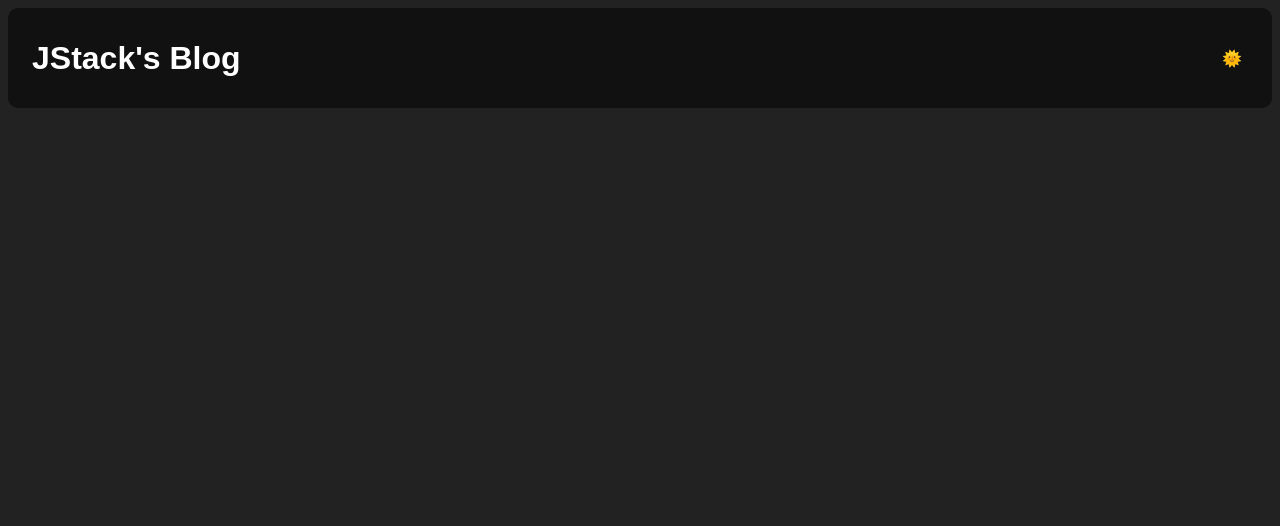
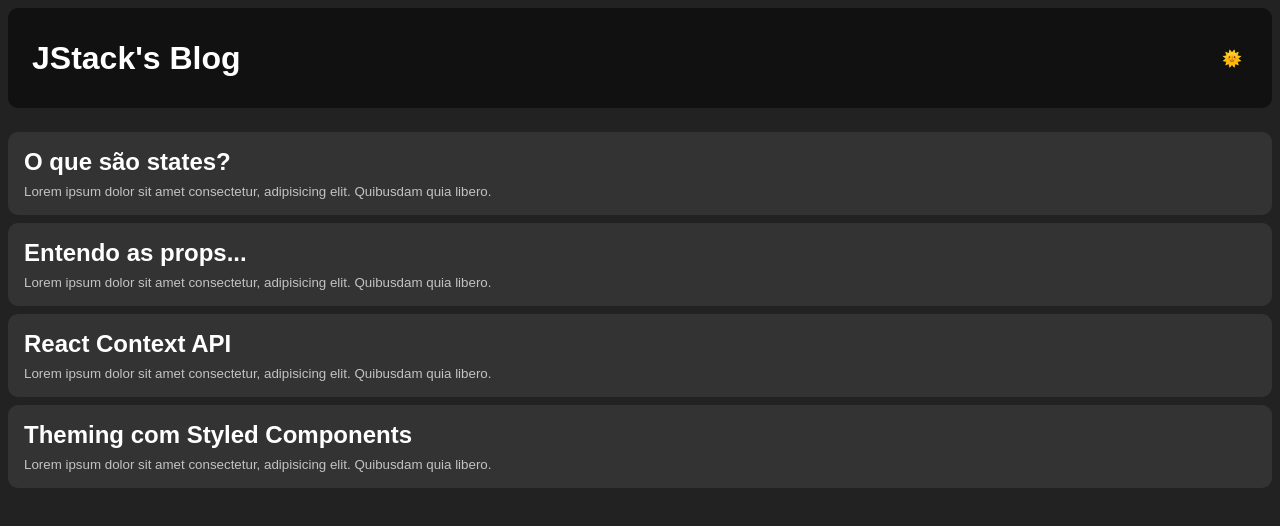
Before and after one commit to jonathatargino/styled-theming-base, a React (Vite) app: page / in a window 1280 px wide. Shown: the top 526 px of the page. Built offline with nearby package versions, Linux system fonts and the light colour scheme.

Commit message:
PostList component created

```diff
--- a/src/App.jsx
+++ b/src/App.jsx
@@ -1,12 +1,14 @@
 import React from 'react'
 import Header from './components/Header'
+import PostList from './components/PostList'
 import GlobalStyle from './styles/GlobalStyle'
 
 function App() {
   return (
     <>
       <GlobalStyle />
-      <Header/>
+      <Header />
+      <PostList />
     </>
   )
 }
--- /dev/null
+++ b/src/components/PostList/index.jsx
@@ -0,0 +1,22 @@
+import React from 'react'
+
+import Post from '../Post'
+
+import posts from './posts'
+import { Container } from './styles'
+
+function PostList() {
+  return (
+    <Container>
+      {posts.map((post)=> (
+        <Post
+          title={post.title}
+          subtitle={post.description}
+          key={post.id}
+        />
+      ))}
+    </Container>
+  )
+}
+
+export default PostList
--- /dev/null
+++ b/src/components/PostList/posts.js
@@ -0,0 +1,22 @@
+export default [
+  {
+    id: Math.random(),
+    title: 'O que são states?',
+    description: 'Lorem ipsum dolor sit amet consectetur, adipisicing elit. Quibusdam quia libero.',
+  },
+  {
+    id: Math.random(),
+    title: 'Entendo as props...',
+    description: 'Lorem ipsum dolor sit amet consectetur, adipisicing elit. Quibusdam quia libero.',
+  },
+  {
+    id: Math.random(),
+    title: 'React Context API',
+    description: 'Lorem ipsum dolor sit amet consectetur, adipisicing elit. Quibusdam quia libero.',
+  },
+  {
+    id: Math.random(),
+    title: 'Theming com Styled Components',
+    description: 'Lorem ipsum dolor sit amet consectetur, adipisicing elit. Quibusdam quia libero.',
+  },
+];
--- /dev/null
+++ b/src/components/PostList/styles.jsx
@@ -0,0 +1,5 @@
+import styled from "styled-components";
+
+export const Container = styled.section`
+  margin-top: 24px;
+`
```
